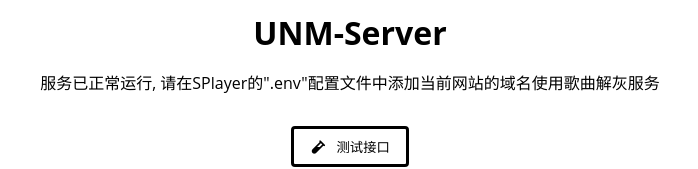
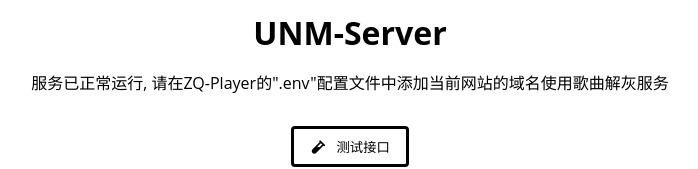
Before and after one commit to BAYUEQI/ZQ-UNM, a website: page public/index.html in a window 1280 px wide. Shown: the part 471-640 px from the top of the page, without its empty margins (290-988 px from the left). Drawn offline with Linux system fonts and the light colour scheme.

Commit message:
Update index.html

```diff
--- a/public/index.html
+++ b/public/index.html
@@ -146,7 +146,7 @@
       <img src="./favicon.png" alt="logo">
     </div>
     <div class="title">UNM-Server</div>
-    <div class="text">服务已正常运行, 请在SPlayer的".env"配置文件中添加当前网站的域名使用歌曲解灰服务</div>
+    <div class="text">服务已正常运行, 请在ZQ-Player的".env"配置文件中添加当前网站的域名使用歌曲解灰服务</div>
     <div class="control">
       <button onclick="clickFunction()">
         <i class="fa-solid fa-vial"></i>
```
